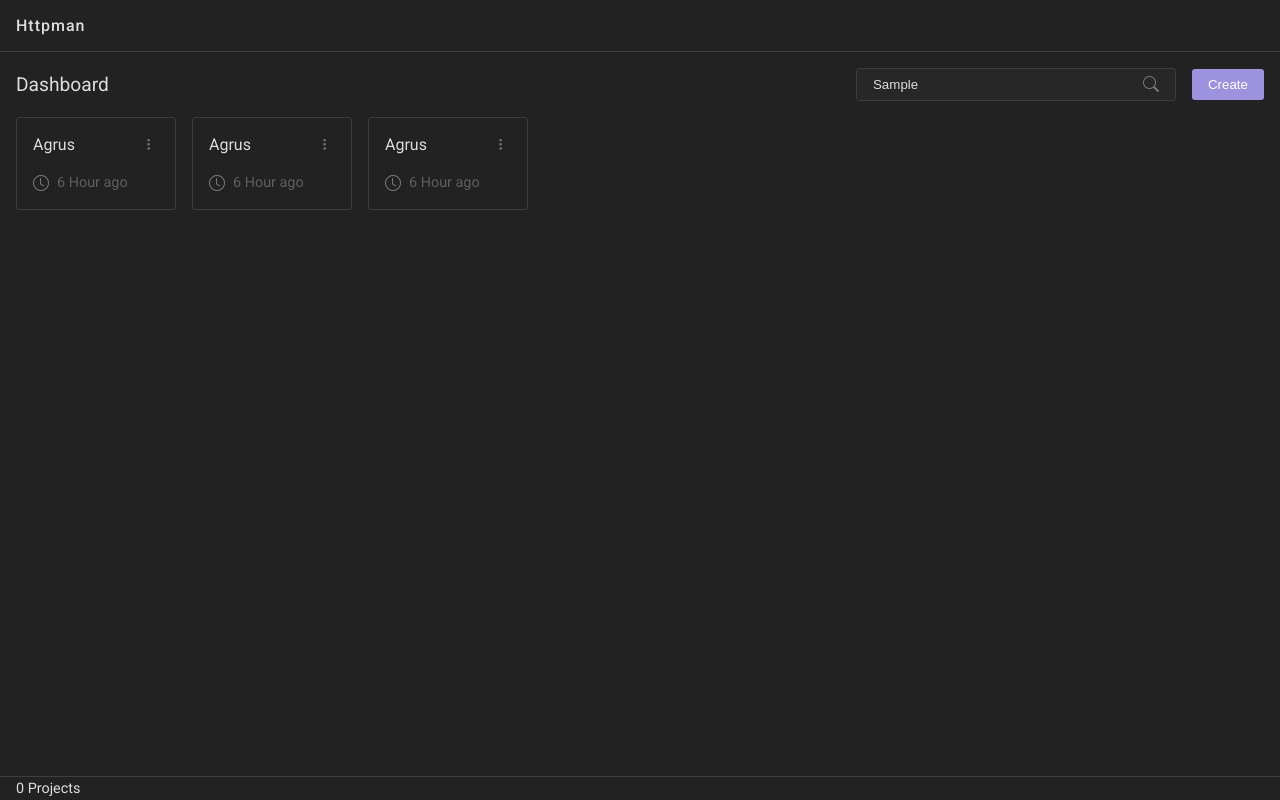
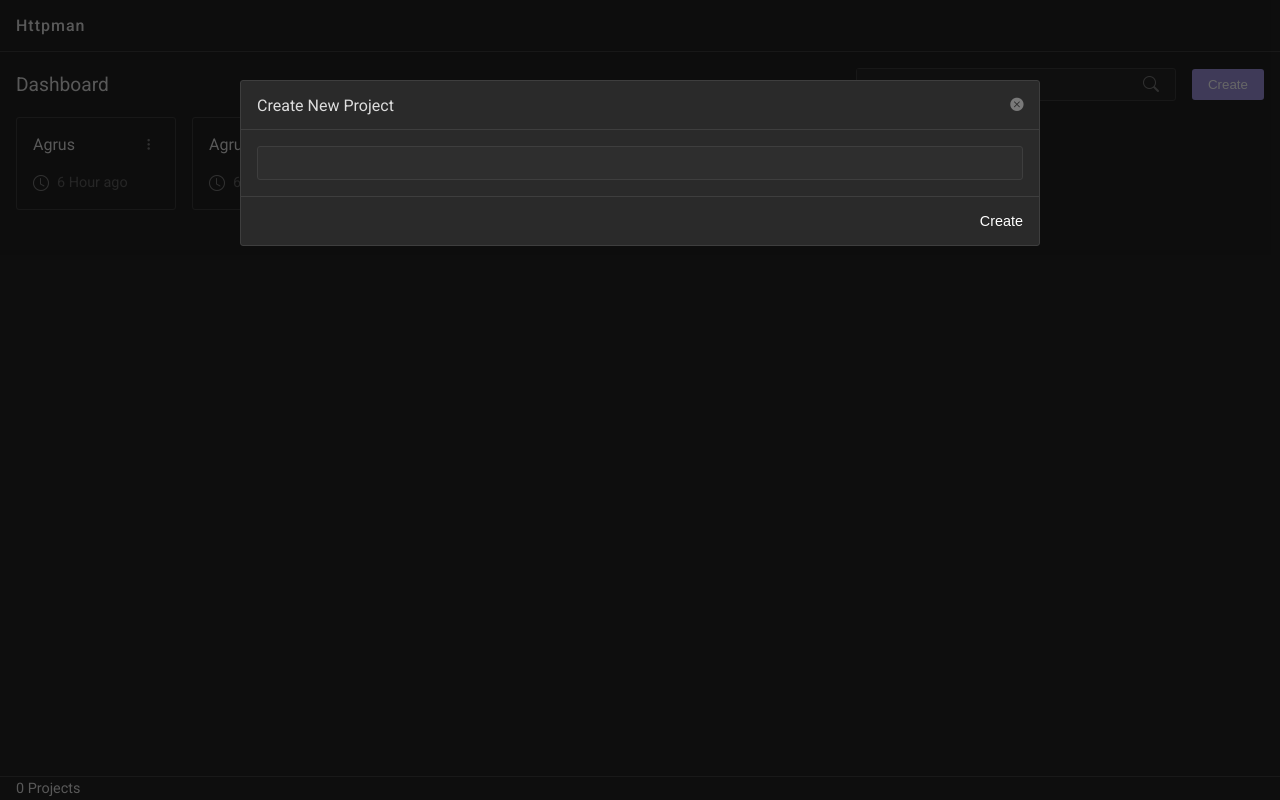
Before and after one commit to siddharthroy12/httpman, a React (Create React App) app: page / in a window 1280 px wide. Both pictures are taken after typing "Sample" into the empty fields and a click on the button "Create". Built offline with nearby package versions, Linux system fonts and the light colour scheme.

Commit message:
Did stuffs

```diff
--- /dev/null
+++ b/src/ActionTypes/ProjectActions.js
@@ -0,0 +1,3 @@
+export const ADD_PROJECT = 'ADD_PROJECT'
+export const REMOVE_PROJECT = 'REMOVE_PROJECT'
+export const RENAME_PROJECT = 'RENAME_PROJECT'
--- /dev/null
+++ b/src/Actions/ProjectActions.js
@@ -0,0 +1,27 @@
+import { ADD_PROJECT, REMOVE_PROJECT, RENAME_PROJECT } from '../ActionTypes/ProjectActions'
+
+export const addProject = (name) => async (dispatch) => {
+	dispatch({
+		type: ADD_PROJECT,
+		payload: {
+			name
+		}
+	})
+}
+
+export const removeProject = (name) => async (dispatch) => {
+	dispatch({
+		type: REMOVE_PROJECT,
+		payload: name
+	})
+}
+
+export const renameProject = (id, newName) => async (dispatch) => {
+	dispatch({
+		type: RENAME_PROJECT,
+		payload: {
+			id,
+			newName
+		}
+	})
+}
--- /dev/null
+++ b/src/Components/AddProjectModal.js
@@ -0,0 +1,104 @@
+import styled from "styled-components"
+
+const Container = styled.div`
+	position: fixed;
+	background-color: rgba(0,0,0, 0.6);
+	top: 0;
+	left: 0;
+	right: 0;
+	bottom: 0;
+	display: flex;
+	justify-content: center;
+	align-items: flex-start;
+	padding-top: 5rem;
+
+	z-index: 3;
+`
+
+const Box = styled.div`
+	border: ${(props) => props.theme.borderStyle};
+	background-color: #2A2A2A;
+	border-radius: 3px;
+	max-width: 50rem;
+	width: 100%;
+`
+
+const Top = styled.div`
+	display: flex;
+	align-items: center;
+	border-bottom: ${(props) => props.theme.borderStyle};
+`
+
+const CloseButton = styled.button`
+	width: 3rem;
+	height: 3rem;
+	border: none;
+	background-color: unset;
+	display: flex;
+	align-items: center;
+	justify-content: center;
+
+	:hover {
+		background-color: rgba(255,255,255, 0.1);
+	}
+`
+
+const CreateButton = styled(CloseButton)`
+	color: white;
+	width: auto;
+	padding: 0 1rem;
+	font-size: 0.9rem;
+`
+
+const InputContainer = styled.div`
+	padding: 1rem;
+`
+
+const TextInput = styled.input`
+	background-color: #2E2E2E;
+	border: ${(props) => props.theme.borderStyle};
+	border-radius: 3px;
+	width: 100%;
+	color: white;
+	font-size: 0.9rem;
+	padding: 0.5rem;
+`
+
+const Title = styled.p`
+	width: 100%;
+	margin-left: 1rem;
+`
+
+const Bottom = styled.div`
+	display: flex;
+	justify-content: flex-end;
+	border-top: ${(props) => props.theme.borderStyle};
+`
+
+export default function AddProjectModal({ close }) {
+	return (
+		<Container>
+			<Box>
+				<Top>
+					<Title>Create New Project</Title>
+					<CloseButton onClick={close}>
+						<i
+							className="bi bi-x-circle-fill"
+							style={{
+								color: 'rgb(121, 121, 121)'
+							}}
+						/>
+					</CloseButton>
+				</Top>
+				<InputContainer>
+					<TextInput />
+				</InputContainer>
+				<Bottom>
+					<CreateButton onClick={close}>
+						Create
+					</CreateButton>
+				</Bottom>
+			</Box>
+		</Container>
+	)
+}
--- a/src/Components/Project.js
+++ b/src/Components/Project.js
@@ -48,7 +48,7 @@ const TimeStamp = styled.p`
 	color:  #5f5f5f;
 `
 
-export default function Project() {
+export default function Project({ name , id }) {
 	const [menuOpen, setMenuOpen] = useState(false);
 
 	return (
--- /dev/null
+++ b/src/Reducers/ProjectReducer.js
@@ -0,0 +1,25 @@
+import { ADD_PROJECT, REMOVE_PROJECT, RENAME_PROJECT } from '../ActionTypes/ProjectActions'
+
+export const ProjectReducer = (state = {}, action) => {
+	let stateCopy = {...state}
+	let id = 0
+
+	switch (action.type) {
+		case ADD_PROJECT:
+			for (const key in stateCopy) {
+				if (key > id) {
+					id = key
+				}
+			}
+			stateCopy[id] = action.payload
+			return stateCopy
+		case REMOVE_PROJECT:
+			delete stateCopy[action.payload]
+			return stateCopy
+		case RENAME_PROJECT:
+			stateCopy[action.payload.id].name = action.payload.name
+			return stateCopy
+		default:
+			return state
+	}
+}
--- a/src/Screens/Dashboard.js
+++ b/src/Screens/Dashboard.js
@@ -1,6 +1,9 @@
+import { useState } from 'react'
 import Container from '../Components/Container'
 import Project from '../Components/Project'
 import styled from 'styled-components'
+import { useSelector } from 'react-redux'
+import AddProjectModal from '../Components/AddProjectModal'
 
 const Header = styled.div`
 	display: flex;
@@ -72,14 +75,12 @@ const Projects = styled.div`
 `
 
 export default function Dashboard() {
-	const projects = [
-		{ name: 'asd' },
-		{ name: 'sdfdsf'},
-
-	]
+	const projects = useSelector(state => state.project)
+	const [showAddProjectModal, setShowAddProjectModal] = useState(false)
 
 	return (
 		<Container>
+			{showAddProjectModal && <AddProjectModal close={() => setShowAddProjectModal(false)}/>}
 			<Header>
 				<HeaderText>
 					Dashboard
@@ -95,7 +96,7 @@ export default function Dashboard() {
 							}}
 						/>
 					</FilterBox>
-					<CreateButton>
+					<CreateButton onClick={() => setShowAddProjectModal(true)}>
 						Create
 					</CreateButton>
 				</HeaderActions>
--- a/src/index.css
+++ b/src/index.css
@@ -13,6 +13,10 @@ body {
   color: #DDDDDD;
 }
 
+input:focus, textarea:focus, select:focus, button:focus{
+  outline: none;
+}
+
 code {
   font-family: source-code-pro, Menlo, Monaco, Consolas, 'Courier New',
     monospace;
--- a/src/store.js
+++ b/src/store.js
@@ -1,17 +1,39 @@
 import { createStore, applyMiddleware, combineReducers } from 'redux'
 import thunk from 'redux-thunk'
 import { composeWithDevTools } from 'redux-devtools-extension'
+import { ProjectReducer } from './Reducers/ProjectReducer'
+
+// convert object to string and store in localStorage
+function saveToLocalStorage(state) {
+  try {
+    const serialisedState = JSON.stringify(state)
+    localStorage.setItem("persistantState", serialisedState)
+  } catch (e) {
+    console.warn(e)
+  }
+}
+
+// load string from localStarage and convert into an Object
+// invalid output must be undefined
+function loadFromLocalStorage() {
+  try {
+    const serialisedState = localStorage.getItem("persistantState")
+    if (serialisedState === null) return undefined
+    return JSON.parse(serialisedState)
+  } catch (e) {
+    console.warn(e)
+    return undefined
+  }
+}
 
 const reducer = combineReducers({
-
+	project:ProjectReducer
 })
-
-const initialState = {
-
-}
 
 const middleware = [thunk]
 
-const store = createStore(reducer, initialState, composeWithDevTools(applyMiddleware(...middleware)))
+const store = createStore(reducer, loadFromLocalStorage(), composeWithDevTools(applyMiddleware(...middleware)))
+
+store.subscribe(() => saveToLocalStorage(store.getState()));
 
 export default store
```
